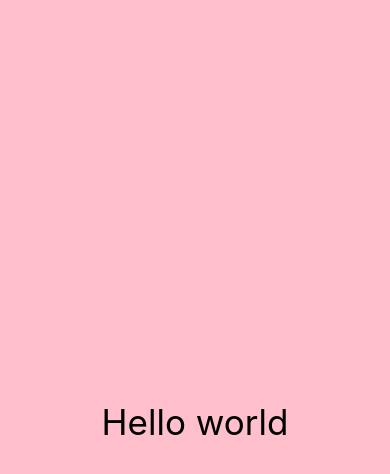
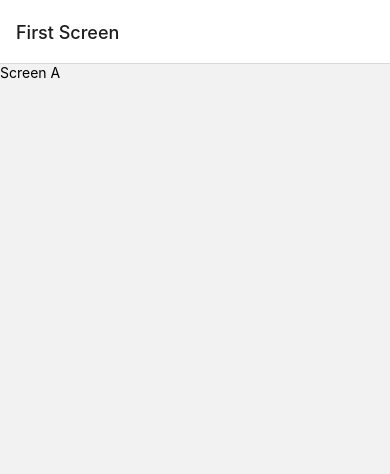
Before and after one commit to supolaris/ReactNative_Gelatin, a React Native app: screen / in a window 390 px wide. Shown: the top 474 px of the page. Built offline with nearby package versions, Linux system fonts and the light colour scheme.

Commit message:
stack navigation

```diff
--- a/App.tsx
+++ b/App.tsx
@@ -1,10 +1,44 @@
 import {View, Text, StyleSheet} from "react-native";
+import {NavigationContainer} from "@react-navigation/native";
+import {createStackNavigator} from "@react-navigation/stack";
 
 const App = () => {
+
+
+
+  const Stack = createStackNavigator();
+  function ScreenA() {
+    return(
+      <View>
+        <Text>Screen A</Text>
+      </View>
+    )
+
+  }
+
+  function ScreenB() {
+    return(
+      <View>
+        <Text>Screen B</Text>
+      </View>
+    )
+
+  }
+
+
   return(
-    <View style={myStyle.container}>
-      <Text style ={myStyle.text}>Hello world</Text>
-    </View>
+    <NavigationContainer>
+
+      <Stack.Navigator>
+        <Stack.Screen
+
+        name="First Screen"
+        component={ScreenA}
+        />
+      </Stack.Navigator>
+
+    </NavigationContainer>
+
   )
 }
 
```
Also changed, not shown: package.json (+6 -1 lines), 1 other file (tests, documents, lock files or other folders).
